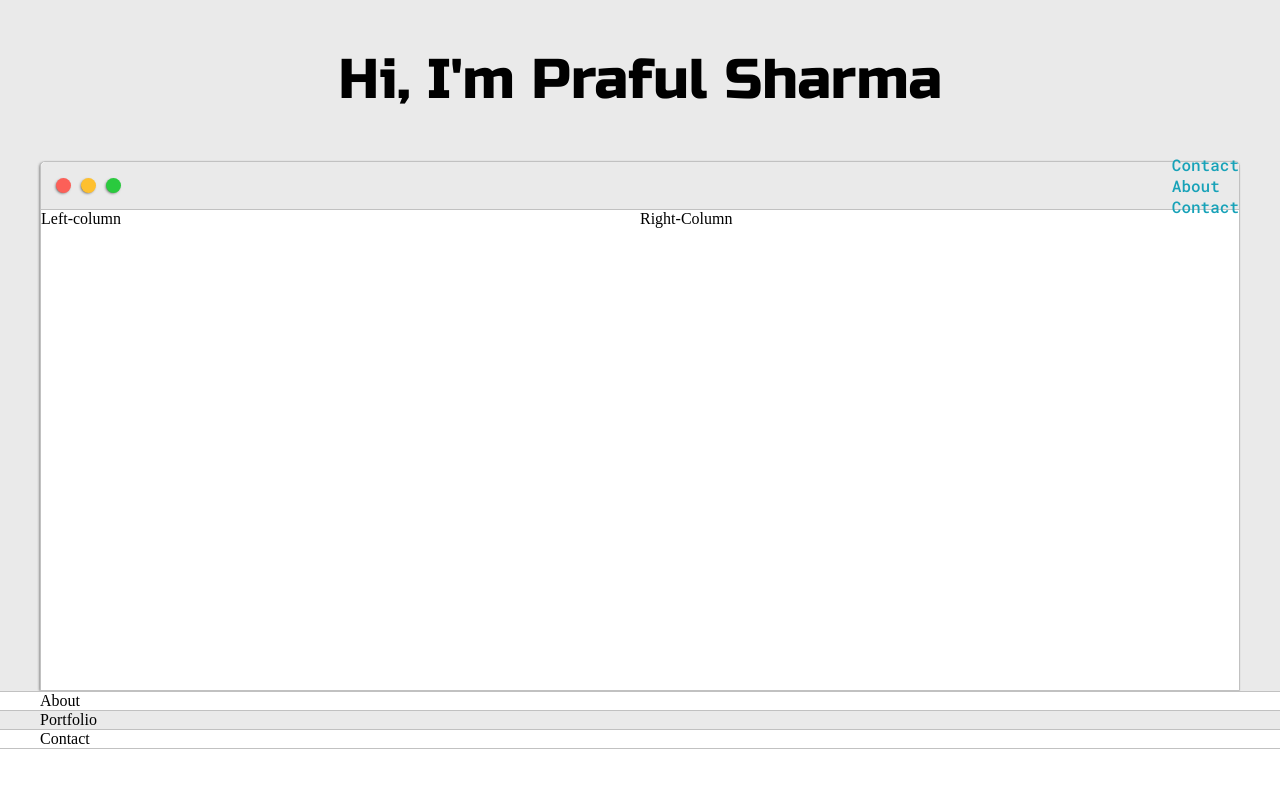
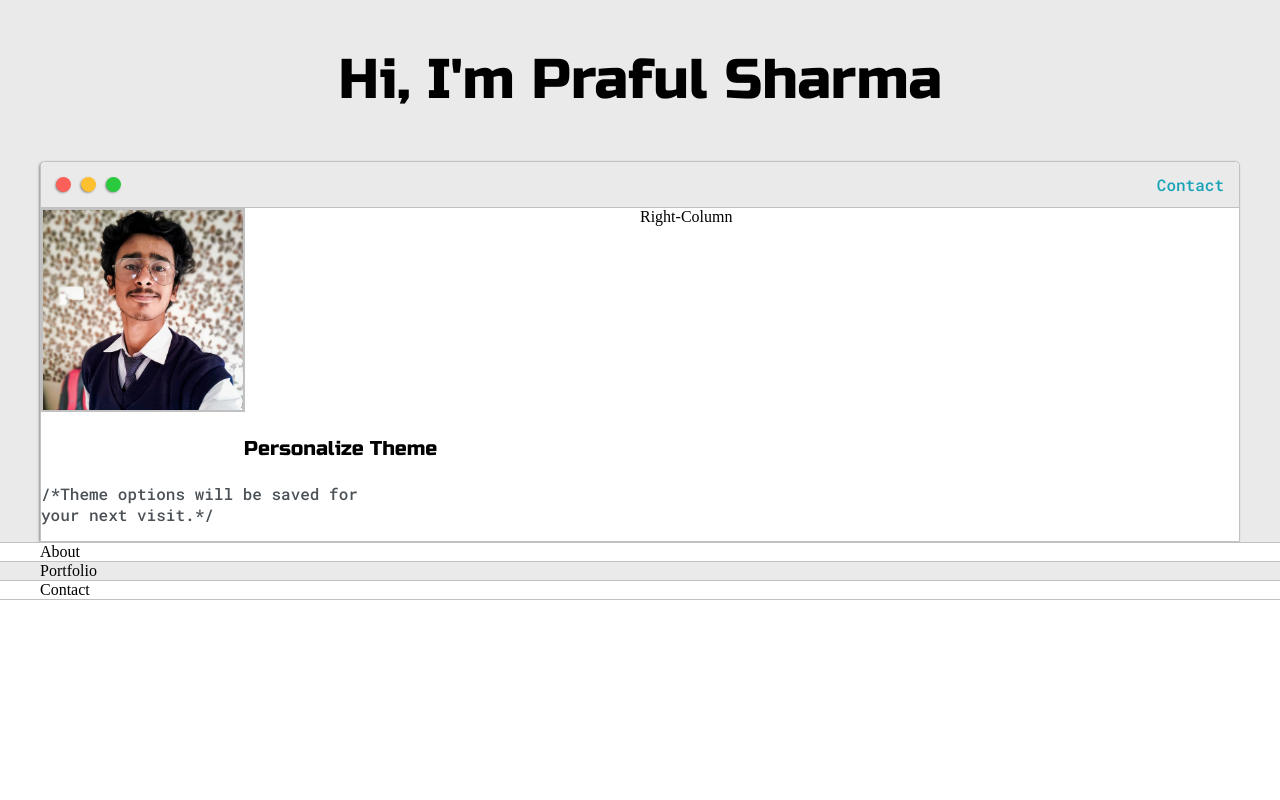
Before and after one commit to cypher2108/My_WebSite, a Django app: page / in a window 1280 px wide. Run offline with Django 3.2, Linux system fonts and the light colour scheme.

Commit message:
added photo and css for its section

```diff
--- a/Static/css/main.css
+++ b/Static/css/main.css
@@ -94,7 +94,6 @@ h6 {
 
     display: grid;
     grid-template-columns: 1fr 1fr;
-    grid-template-rows: 3em 30em;
     grid-template-areas:
             'nav-wrapper nav-wrapper'
             'left-column right-column';
@@ -138,8 +137,24 @@ h6 {
     box-shadow: -1px 1px 3px -1px rgba(0, 0, 0, 0.75);
 }
 
+#navigation{
+    margin: 0;
+    padding: 10px;
+}
+#navigation li{
+    display: inline-block;
+    margin-right: 5px;
+    margin-left: 5px;
+}
+
 .left-column {
     grid-area: left-column;
+}
+#profile_picture{
+    height: 200px;
+    width: 200px;
+    object-fit: cover;
+    border:2px solid var(--borderColor);
 }
 
 .right-column {
--- a/base/templates/base/home.html
+++ b/base/templates/base/home.html
@@ -1,4 +1,5 @@
 {% extends 'base/base.html' %}
+{% load static %}
 
 {% block content %}
     <section class="section1">
@@ -15,16 +16,23 @@
                         <div id="dot-3" class="browser-dots"></div>
                     </div>
 
-                    <ul class="navigation">
-                        <li><a href="#">Contact</a></li>
-                        <li><a href="#">About</a></li>
+                    <ul id="navigation">
                         <li><a href="#">Contact</a></li>
                     </ul>
                 </div>
 
                 <div class="left-column">
-                    Left-column
+                    <img id="profile_picture" src="{% static '/images/profile-photo.jpg' %}" alt="profile-picture">
+                    <h5 style="text-align: center;line-height: 0">Personalize Theme</h5>
+                    <div id="theme-options-wrapper">
+                        <div id="light-mode" class="theme-dot"></div>
+                        <div id="blue-mode" class="theme-dot"></div>
+                        <div id="green-mode" class="theme-dot"></div>
+                        <div id="purple-mode" class="theme-dot"></div>
+                    </div>
+                    <p id="settings-note">/*Theme options will be saved for <br> your next visit.*/</p>
                 </div>
+
 
                 <div class="right-column">
                     Right-Column
```
Also changed, not shown: Static/images/profile-photo.jpg (added).
